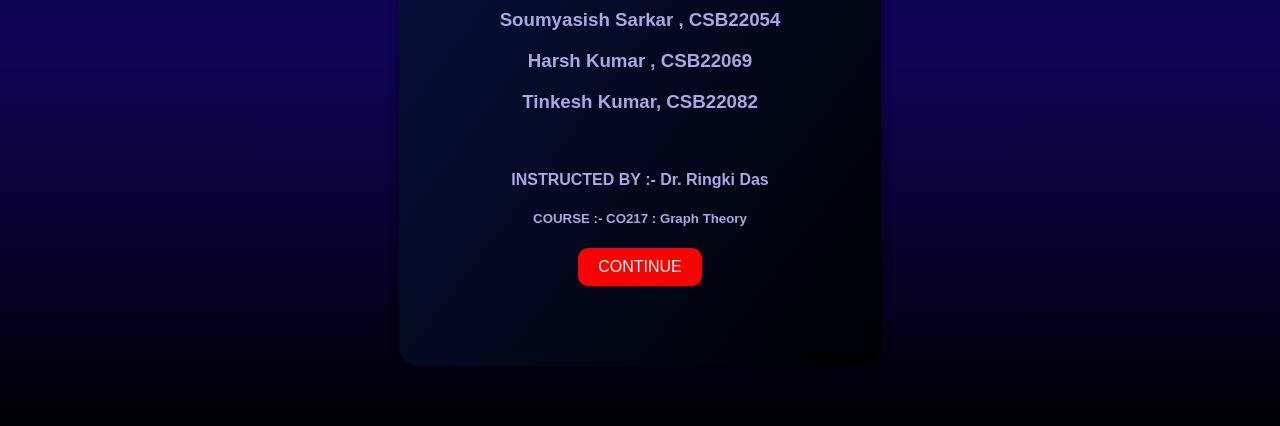
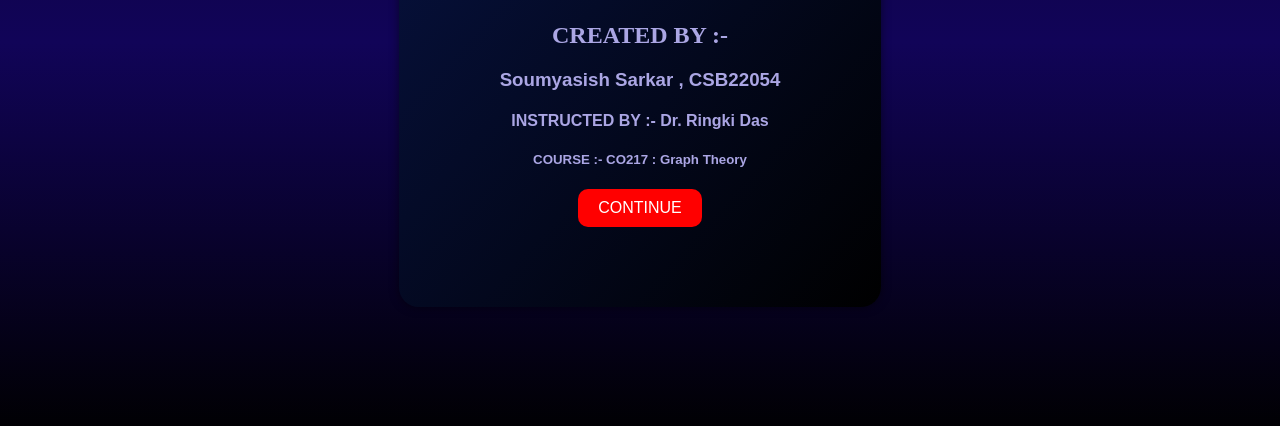
Before and after one commit to soumyasish-sarkar/html.project, a plain HTML site: page index.html in a window 1280 px wide. Shown: the part 358-784 px from the top of the page. Drawn offline with Linux system fonts and the light colour scheme.

Commit message:
index.html

```diff
--- a/index.html
+++ b/index.html
@@ -124,8 +124,6 @@
             alt="Shortest Path Finder Image" style="width: 80px; height: auto;"><br>
         <h2><span style="font-family: serif; ">CREATED BY :-</span></h2>
         <h3>Soumyasish Sarkar , CSB22054</h3>
-        <h3>Harsh Kumar , CSB22069</h3>
-        <h3>Tinkesh Kumar, CSB22082</h3><br>
         <h4>INSTRUCTED BY :- Dr. Ringki Das</h4>
         <h5>COURSE :- CO217 : Graph Theory</h5>
         <button onclick="showNextPage()">CONTINUE</button>
```
